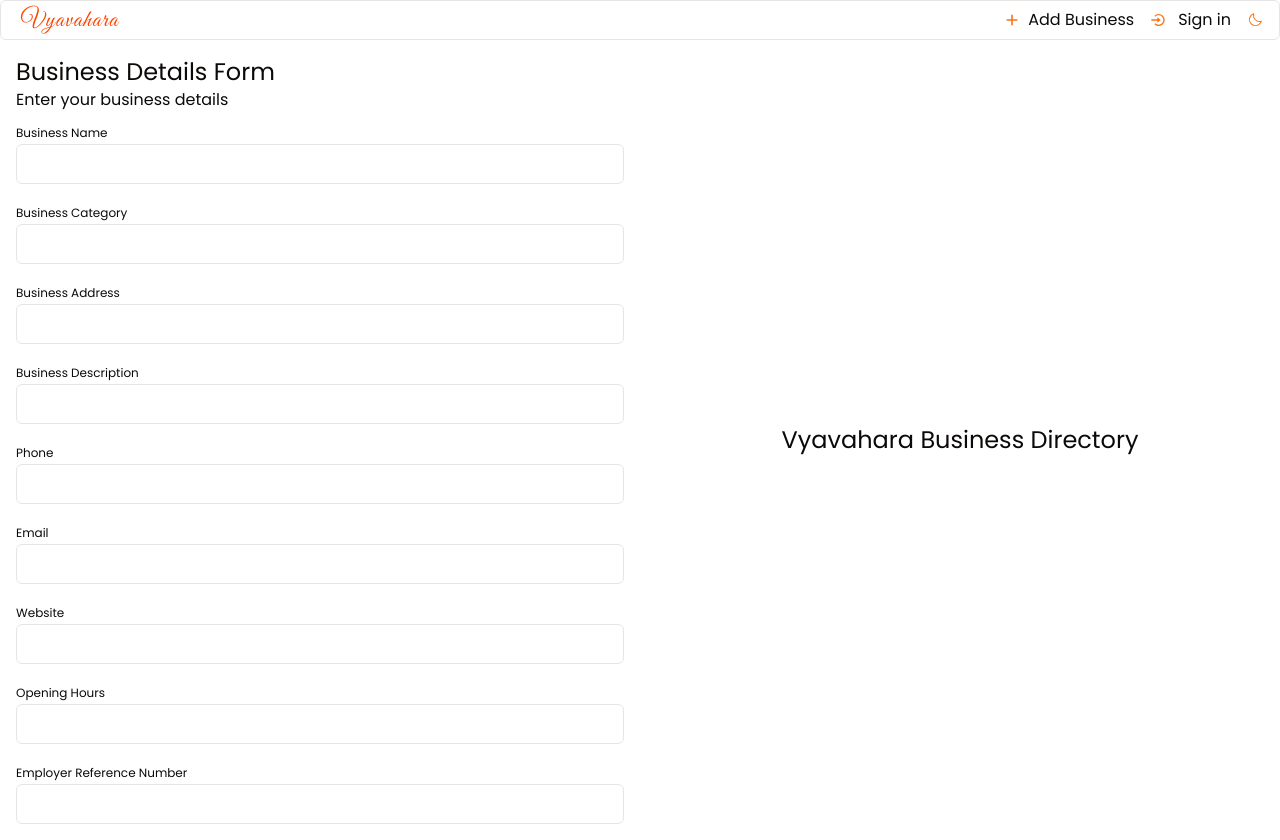
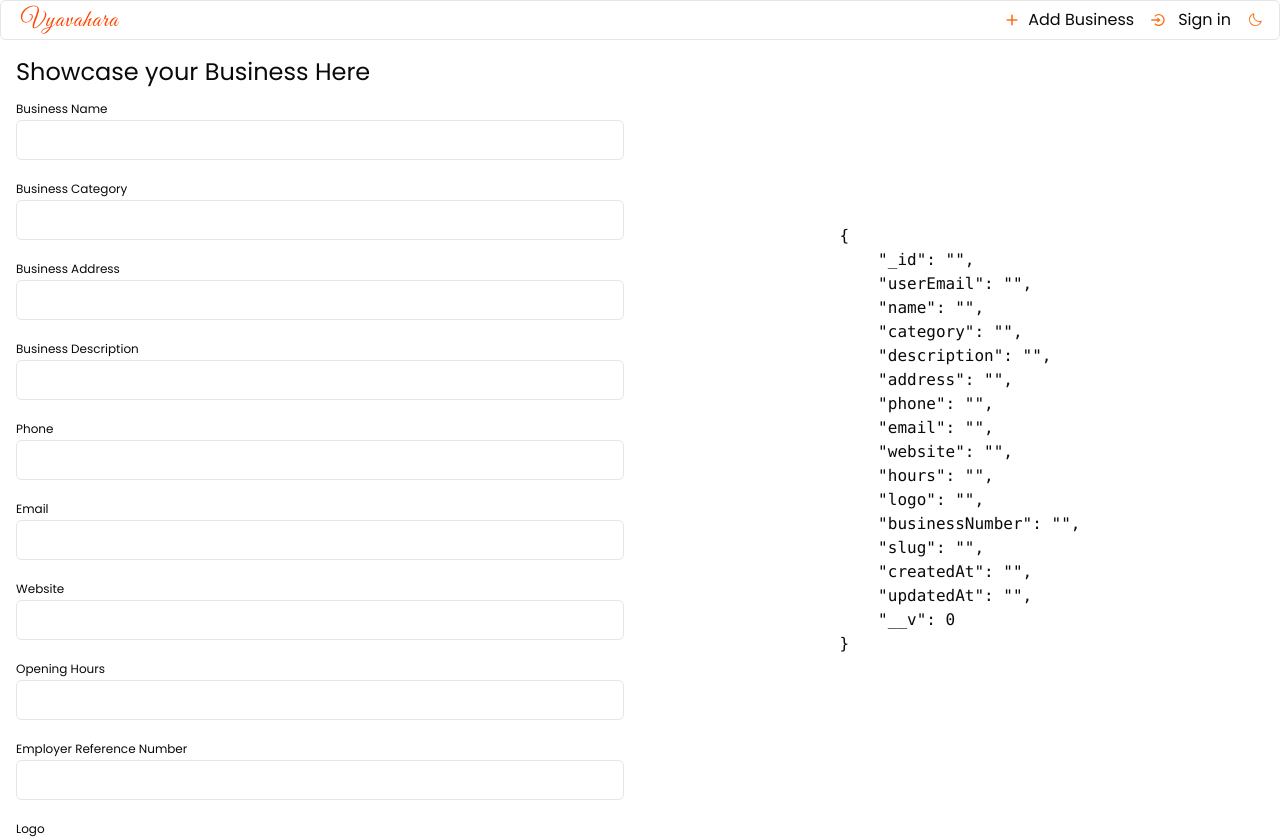
Before and after one commit to Nimira43/Vyavahara, a Next.js app: page /business/add in a window 1280 px wide. Built offline with nearby package versions, Linux system fonts and the light colour scheme; no server answers.

Commit message:
Showing the PreviewCard with the JSON data.

```diff
--- a/app/business/add/page.tsx
+++ b/app/business/add/page.tsx
@@ -32,12 +32,11 @@ export default function AddBusinessPage() {
   return (
     <div className='flex flex-col lg:flex-row h-screen'>
       <div className='flex flex-col lg:w-1/2 p-4 lg:order-last lg:flex lg:justify-center lg:items-center overflow-y-auto '>
-        <h1 className='text-2xl'>Vyavahara Business Directory</h1>
+        <PreviewCard business={business}/>
       </div>
 
       <div className='flex flex-col lg:w-1/2 p-4 lg:order-first lg:flex overflow-y-auto'>
-        <h1 className='text-2xl'>Business Details Form</h1>
-        <p>Enter your business details</p>
+        <h1 className='text-2xl'>Showcase your Business Here </h1>
         {inputFields.map((item, index) => (
           <div
             key={index}
```
